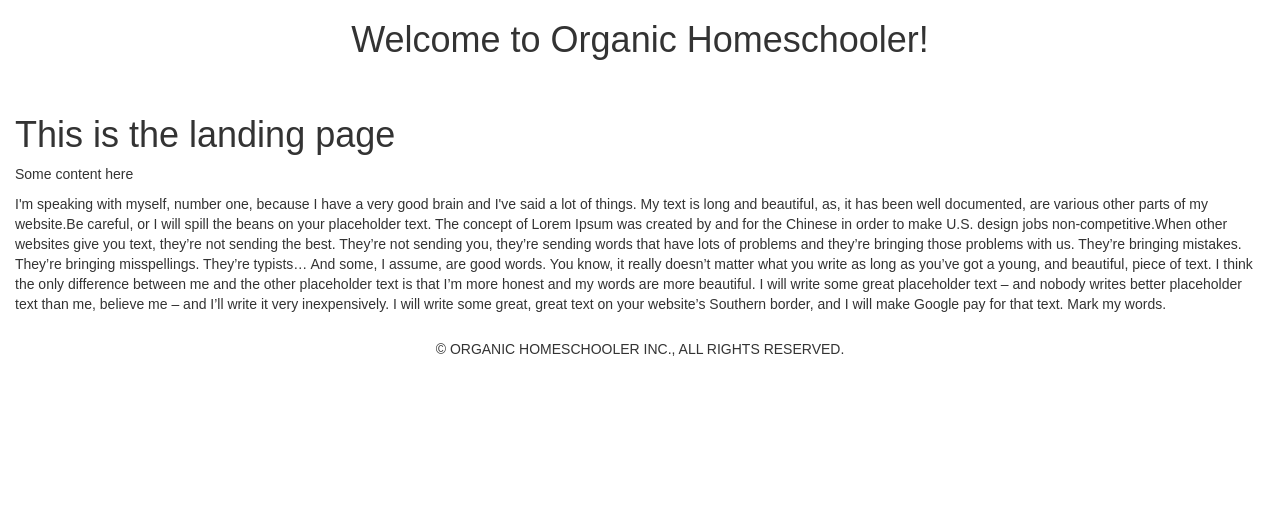
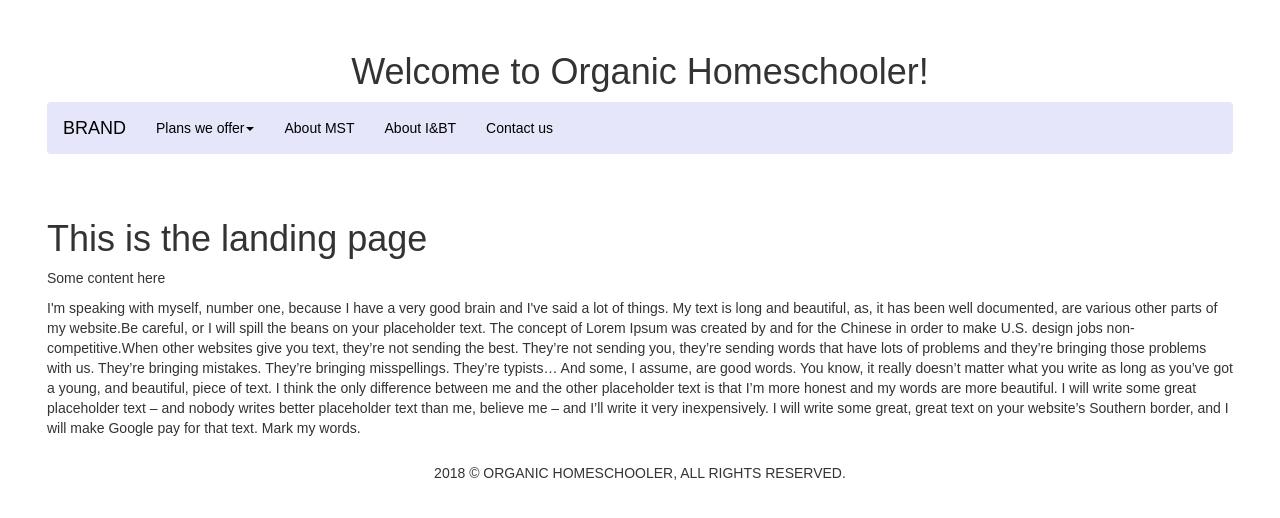
Before and after one commit to svhong/organichs, a React (Create React App) app: page / in a window 1280 px wide. Shown: the top 518 px of the page. Built offline with nearby package versions, Linux system fonts and the light colour scheme.

Commit message:
fixed the nav bar and added css

```diff
--- a/public/index.html
+++ b/public/index.html
@@ -7,15 +7,29 @@
   <meta name="theme-color" content="#000000">
   <link rel="manifest" href="%PUBLIC_URL%/manifest.json">
   <link rel="shortcut icon" href="%PUBLIC_URL%/favicon.ico">
-  <link rel="stylesheet" href="https://maxcdn.bootstrapcdn.com/bootstrap/3.3.7/css/bootstrap.min.css">
-  <script src="https://code.jquery.com/jquery-3.3.1.min.js" integrity="sha256-FgpCb/KJQlLNfOu91ta32o/NMZxltwRo8QtmkMRdAu8="
-    crossorigin="anonymous"></script>
-  <script src="https://maxcdn.bootstrapcdn.com/bootstrap/3.3.7/js/bootstrap.min.js"></script>
+  <link rel="stylesheet" href="https://maxcdn.bootstrapcdn.com/bootstrap/3.3.7/css/bootstrap.min.css" integrity="sha384-BVYiiSIFeK1dGmJRAkycuHAHRg32OmUcww7on3RYdg4Va+PmSTsz/K68vbdEjh4u"
+  crossorigin="anonymous">
+
+  <script
+  src="https://code.jquery.com/jquery-3.3.1.min.js"
+  integrity="sha256-FgpCb/KJQlLNfOu91ta32o/NMZxltwRo8QtmkMRdAu8="
+  crossorigin="anonymous"></script>
+<!-- Latest compiled and minified JavaScript -->
+<script src="https://maxcdn.bootstrapcdn.com/bootstrap/3.3.7/js/bootstrap.min.js" integrity="sha384-Tc5IQib027qvyjSMfHjOMaLkfuWVxZxUPnCJA7l2mCWNIpG9mGCD8wGNIcPD7Txa"
+  crossorigin="anonymous"></script>
   <title>React App</title>
 </head>
 
 <body>
   <div id="root"></div>
 </body>
-
+<script>
+    $(document).ready(function(){
+      $('.dropdown-submenu a.test').on("click", function(e){
+        $(this).next('ul').toggle();
+        e.stopPropagation();
+        e.preventDefault();
+      });
+    });
+    </script>
 </html>
--- a/src/App.css
+++ b/src/App.css
@@ -1,3 +1,22 @@
+.dropdown-submenu {
+    position: relative;
+}
+
+.dropdown-submenu .dropdown-menu {
+    top: 0;
+    left: 100%;
+    margin-top: -1px;
+}
 .footer {
     margin-top: 25px;
 }
+
+/*----------------CSS for NAV BAR---------------*/
+
+.navbar-light {
+    background-color: lavender;
+}
+
+.navbar-light a {
+    color:black;
+}
--- a/src/components/footers/footer.js
+++ b/src/components/footers/footer.js
@@ -4,7 +4,7 @@ class Footer extends Component {
   render() {
     return (
       <div className="container-fluid footer">
-        <center><p>&copy; ORGANIC HOMESCHOOLER INC., ALL RIGHTS RESERVED.</p></center>
+        <center><p>2018 &copy; ORGANIC HOMESCHOOLER, ALL RIGHTS RESERVED.</p></center>
       </div>
     );
   }
--- a/src/components/headers/header.js
+++ b/src/components/headers/header.js
@@ -5,6 +5,49 @@ class Header extends Component {
     return (
       <div className="container-fluid">
         <center><h1>Welcome to Organic Homeschooler!</h1></center>
+        <nav className="navbar navbar-toggleable-md navbar-light bg-faded">
+          <div className="container-fluid">
+            <div className="navbar-header">
+              <button type="button" className="navbar-toggle collapsed" data-toggle="collapse" data-target="#bs-example-navbar-collapse-1" aria-expanded="false">
+                <span className="sr-only">Toggle navigation</span>
+                <span className="icon-bar"></span>
+                <span className="icon-bar"></span>
+                <span className="icon-bar"></span>
+              </button>
+              <a className="navbar-brand" href="https://www.porac.org">BRAND</a>
+            </div>
+
+            <div className="collapse navbar-collapse" id="bs-example-navbar-collapse-1">
+              <ul className="nav navbar-nav">
+                <li className="dropdown">
+                  <a href='/Plans' className="dropdown-toggle" data-toggle="dropdown">Plans we offer<span className="caret"></span></a>
+                  <ul className="dropdown-menu">
+                    <li><a href="/AllPlans">Brief Summary of All Plans</a></li>
+                    <li role="separator" className="divider"></li>
+                    <li><a href="/Accidental">Accidental Death &amp; Dismemberment</a></li>
+                    <li role="separator" className="divider"></li>
+                    <li className="dropdown-submenu">
+                      <a className="test" tabIndex="-1">Disability Coverage <span className="caret"></span></a>
+                      <ul className="dropdown-menu">
+                        <li><a tabIndex="-1" href="/Disability">Disability Coverage</a></li>
+                        <li role="separator" className="divider"></li>
+                        <li><a tabIndex="-1" href="/Faq">Frequently Asked Questions</a></li>
+                        <li role="separator" className="divider"></li>
+                        <li><a tabIndex="-1" href="/Claim">How to file a Claim</a></li></ul></li>
+                    <li role="separator" className="divider"></li>
+                    <li><a href="/Life">Life </a></li>
+                    <li href="separator" className="divider"></li>
+                    <li><a href="/Ltc">Long Term Care</a></li>
+                  </ul>
+                </li>
+                <li><a href="/AboutUs">About MST</a></li>
+                <li><a href="/AboutIbt">About I&amp;BT</a></li>
+                <li><a href="/Contact">Contact us</a></li>
+
+              </ul>
+            </div>
+          </div>
+        </nav>
       </div>
     );
   }
--- a/src/index.css
+++ b/src/index.css
@@ -1,5 +1,5 @@
 body {
   margin: 0;
-  padding: 0;
+  padding: 2.5vw;
   font-family: sans-serif;
 }
```
